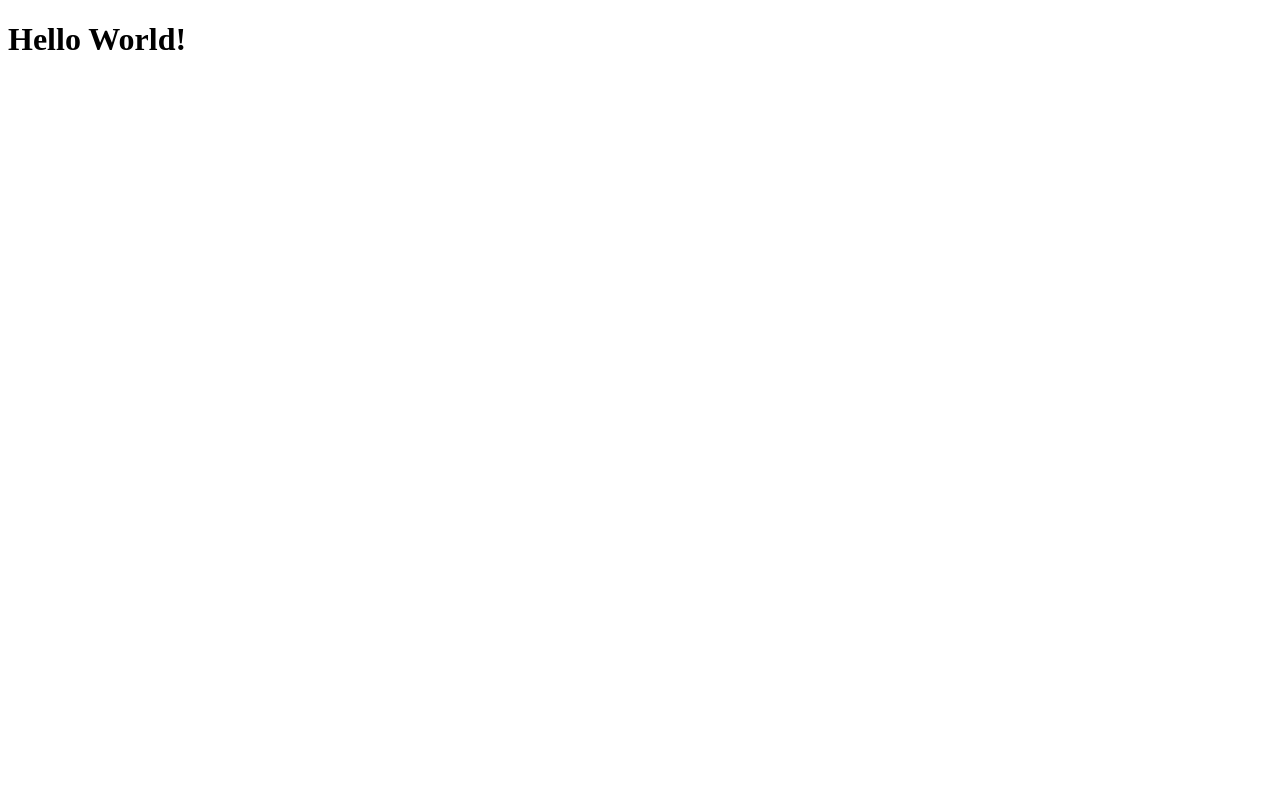
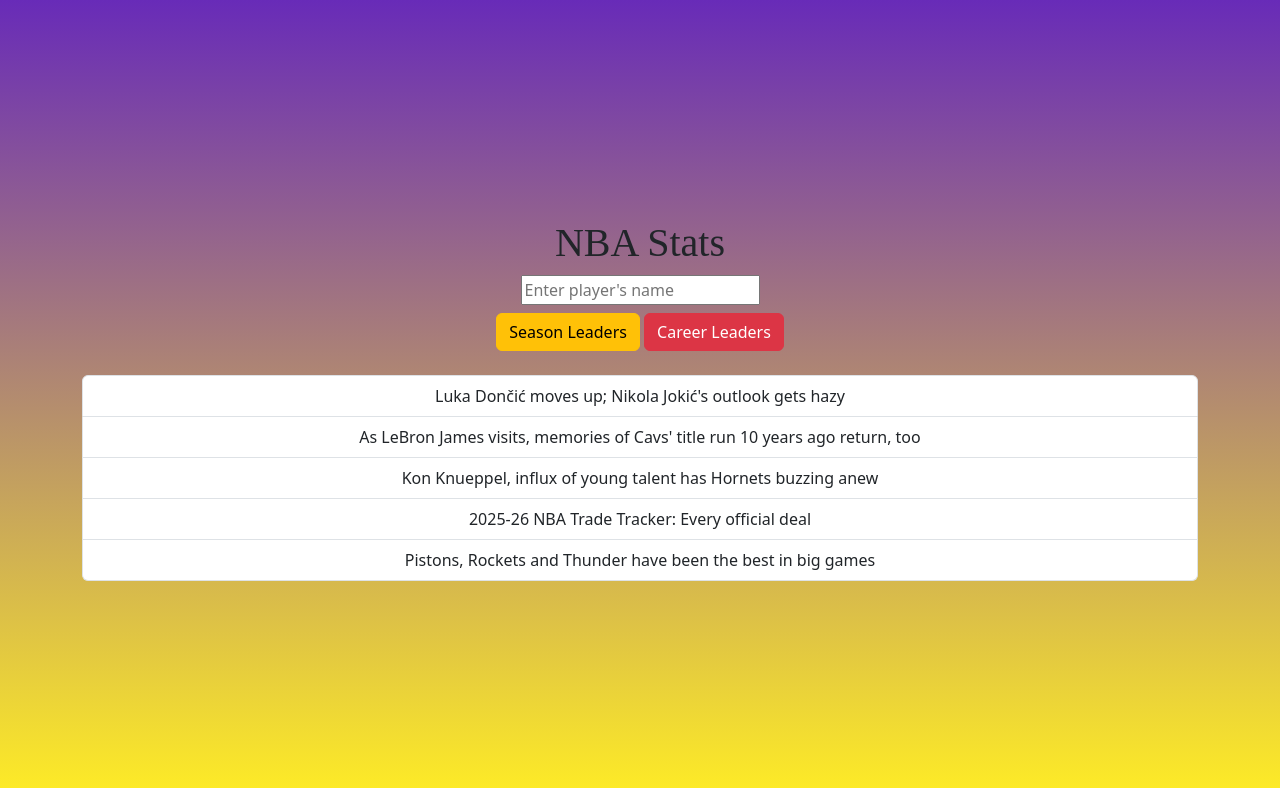
Before and after one commit to SC-CSP2025-2026/practice-final-project-Rayton31, a website: page website/index.html in a window 1280 px wide. Drawn offline with nearby package versions, Linux system fonts and the light colour scheme; no server answers; a web font is replaced by a local one.

Commit message:
feat: COmplete html set up

```diff
--- a/website/css/style.css
+++ b/website/css/style.css
@@ -0,0 +1,18 @@
+@import url("https://fonts.googleapis.com/css2?family=Bitcount+Single:wght@100..900&family=Cedarville+Cursive&family=Open+Sans:ital,wght@0,300..800;1,300..800&display=swap");
+
+h1 {
+  font-family: "Bitcount Single", serif, cursive;
+}
+
+html,
+body {
+  height: 100%;
+}
+
+body {
+  align-items: center;
+  background: #ffed25;
+  background: linear-gradient(0deg, #ffed25, #682bb8);
+  display: flex;
+  text-align: center;
+}
--- a/website/index.html
+++ b/website/index.html
@@ -4,9 +4,57 @@
     <meta charset="UTF-8" />
     <meta name="viewport" content="width=device-width, initial-scale=1.0" />
     <title>Document</title>
+    <link
+      href="https://cdn.jsdelivr.net/npm/bootstrap@5.3.8/dist/css/bootstrap.min.css"
+      rel="stylesheet"
+      integrity="sha384-sRIl4kxILFvY47J16cr9ZwB07vP4J8+LH7qKQnuqkuIAvNWLzeN8tE5YBujZqJLB"
+      crossorigin="anonymous"
+    />
+    <link rel="stylesheet" href="css/style.css" />
   </head>
   <body>
-    <h1>Hello World!</h1>
     <script src="js/script.js"></script>
+    <script
+      src="https://cdn.jsdelivr.net/npm/bootstrap@5.3.8/dist/js/bootstrap.bundle.min.js"
+      integrity="sha384-FKyoEForCGlyvwx9Hj09JcYn3nv7wiPVlz7YYwJrWVcXK/BmnVDxM+D2scQbITxI"
+      crossorigin="anonymous"
+    ></script>
+
+    <div class="container">
+      <div class="row">
+        <h1>NBA Stats</h1>
+      </div>
+      <div class="row">
+        <div class="col">
+          <input type="text" name="" id="" placeholder="Enter player's name"/>
+        </div>
+      </div>
+      <div class="row">
+        <p>
+          <a href="#" name="Seasonleaders" id="Seasonleaders-btn" class="btn btn-warning my-2">Season Leaders</a>
+          <a href="#" name="Careerleaders" id="Careerleaders-btn" class="btn btn-danger my-2">Career Leaders</a>
+        </p>
+      </div>
+      <div class="row">
+        <div class="col">
+          <ul class="list-group">
+            <li class="list-group-item">
+              Luka Dončić moves up; Nikola Jokić's outlook gets hazy
+            </li>
+            <li class="list-group-item">
+              As LeBron James visits, memories of Cavs' title run 10 years ago return, too
+            </li>
+            <li class="list-group-item">
+              Kon Knueppel, influx of young talent has Hornets buzzing anew
+            </li>
+            <li class="list-group-item">
+              2025-26 NBA Trade Tracker: Every official deal
+            </li>
+            <li class="list-group-item">
+              Pistons, Rockets and Thunder have been the best in big games
+            </li>
+          </ul>
+        </div>
+      </div>
   </body>
 </html>
```
